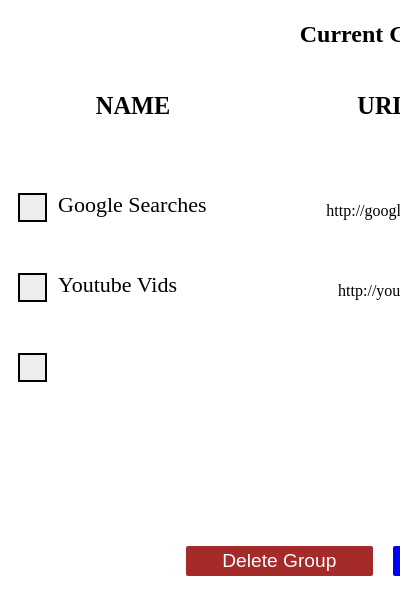
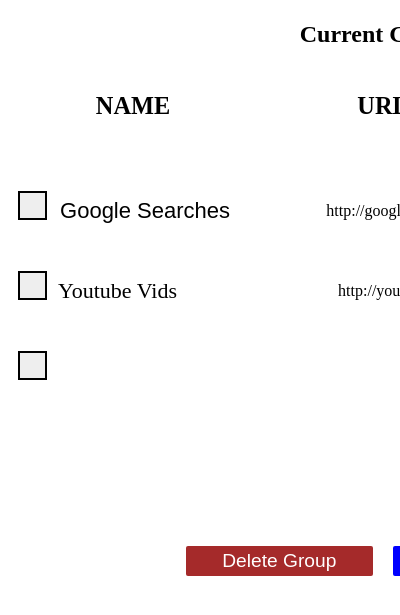
Before and after one commit to furofo/TabGroupExtension, a browser extension: page popup.html in a window 400 px wide. Shown: the part 87-702 px from the top of the page. Drawn offline with Linux system fonts and the light colour scheme.

Commit message:
changed styling used separate inputs for name section

```diff
--- a/popup.html
+++ b/popup.html
@@ -17,10 +17,11 @@
     </div>
     <div class = "center rule">
       <div class = "rule-content name-content">
-        <label class="container">Google Searches
+        <label class="container">
           <input type="checkbox" >
           <span class="checkmark"></span>
         </label>
+        <input class = "name" id = "first-name" value = "Google Searches" disabled/>
       </div>
 
       <div class = "rule-content">
--- a/style.css
+++ b/style.css
@@ -49,7 +49,23 @@ button {
       text-align:  center;
   }
 
-/* Customize the label (the container) */
+  .container {
+    align-items: center;
+    height: 100%;
+    display: flex;
+    position: relative;
+    padding-left: 50px;
+    /* margin-bottom: 12px; */
+    cursor: pointer;
+    font-size: 22px;
+    -webkit-user-select: none;
+    -moz-user-select: none;
+    -ms-user-select: none;
+    user-select: none;
+    overflow: hidden;
+}
+  /*
+
 .container {
     align-items: center;
     height: 50px;
@@ -65,6 +81,7 @@ button {
     user-select: none;
     overflow: hidden;
 }
+*/
 
   /* Hide the browser's default checkbox */
   .container input {
@@ -173,3 +190,13 @@ button {
     background-color:  rgb(174, 216, 235);
     color: black;
 }
+
+.name {
+  font-size: 22px;
+  border: none;
+}
+
+.name:disabled {
+  color: black;
+  background-color: white;
+}
```
